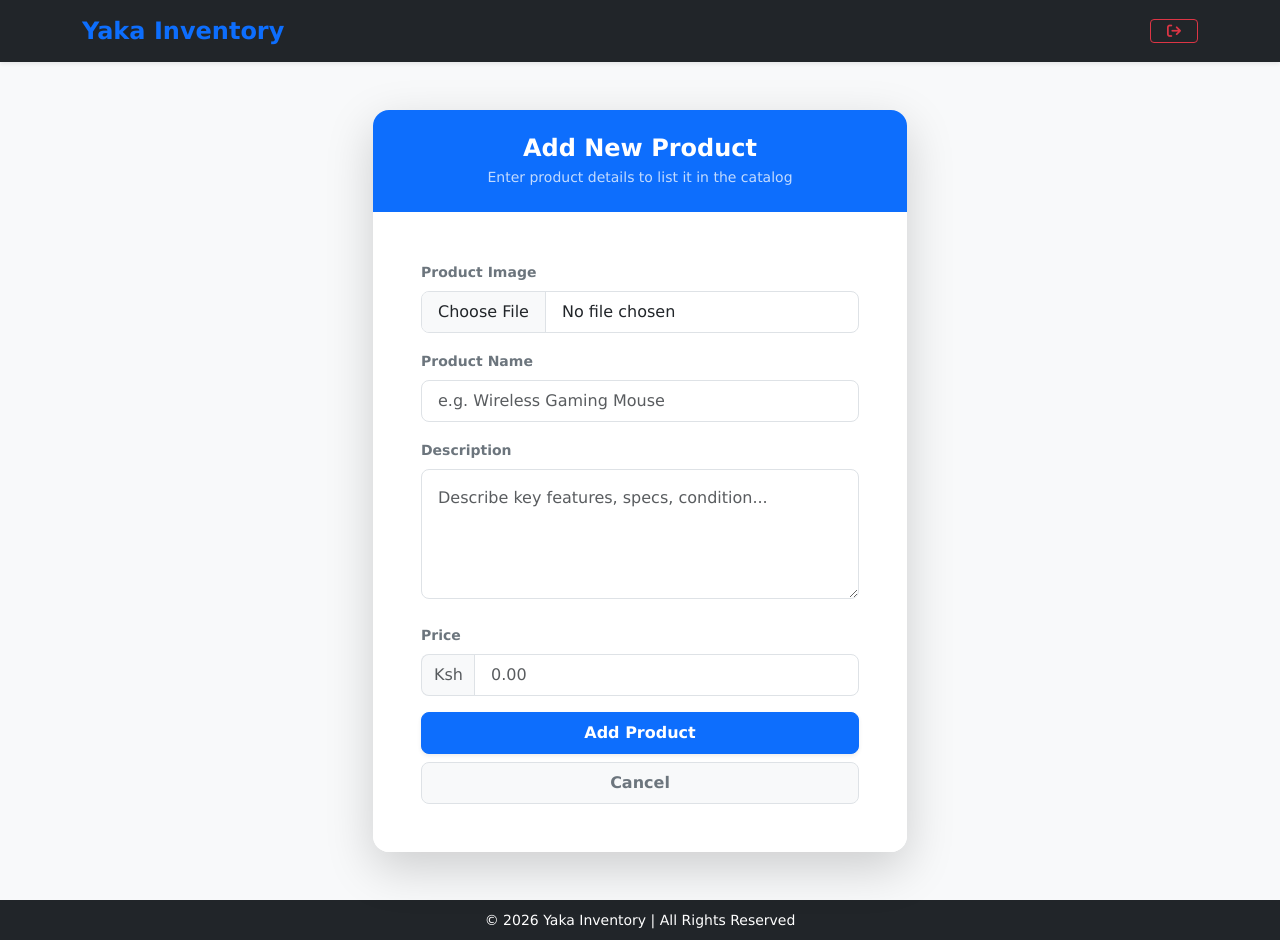
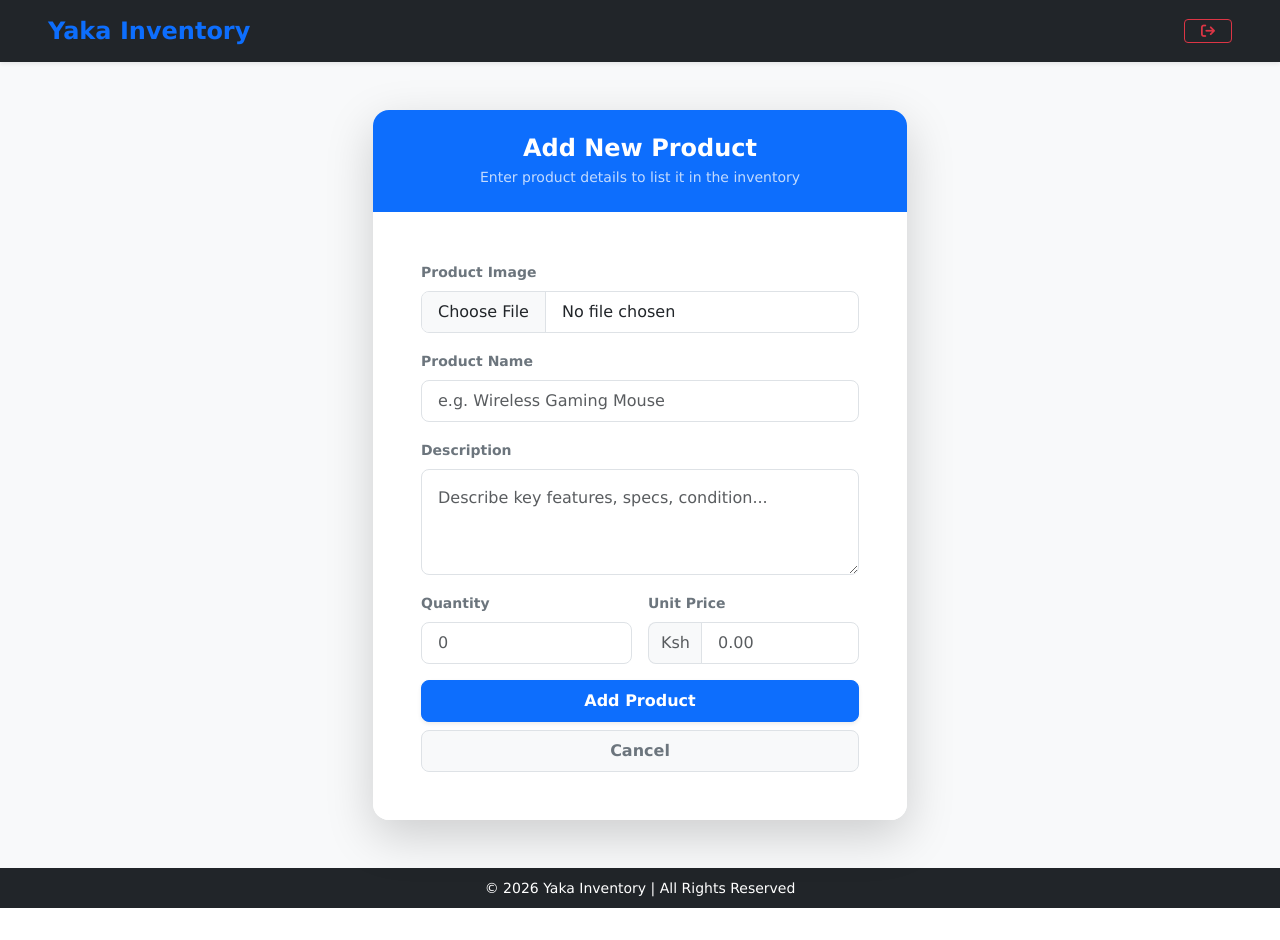
Before and after one commit to kukuabassanimeri/laraapis_frontend, a React (Vite) app: page /add in a window 1280 px wide. After the commit the page ends 908 px from the top, so only its background shows below. Built offline with nearby package versions, Linux system fonts and the light colour scheme; sample sign-in values are in the browser's storage.

Commit message:
created product searching component

```diff
--- a/src/admindashboard/AdminDashboard.jsx
+++ b/src/admindashboard/AdminDashboard.jsx
@@ -2,10 +2,12 @@ import React, { useState, useEffect } from "react";
 import { Link } from "react-router-dom";
 import "bootstrap/dist/css/bootstrap.min.css";
 import DeleteProduct from "../components/DeleteProduct";
+import SearchProduct from "../components/SearchProduct";
 
 const AdminDashboard = () => {
-  //* State variable to hold products
+  //* State variables
   const [products, setProducts] = useState([]);
+  const [searchTerm, setSearchTerm] = useState("");
   const [loading, setLoading] = useState(true);
   const [error, setError] = useState("");
 
@@ -16,13 +18,19 @@ const AdminDashboard = () => {
   //* Laravel public storage
   const STORAGE_URL = "http://127.0.0.1:8000/storage/";
 
-  //* Fetch products
-  const fetchAllProducts = async () => {
+  //* Fetch or Search Products
+  const fetchProducts = async (query = "") => {
     setLoading(true);
+    setError("");
+
     try {
       const token = localStorage.getItem("token");
 
-      const response = await fetch("http://127.0.0.1:8000/api/products", {
+      const endpoint = query.trim()
+        ? `http://127.0.0.1:8000/api/products/search/${encodeURIComponent(query.trim())}`
+        : "http://127.0.0.1:8000/api/products";
+
+      const response = await fetch(endpoint, {
         method: "GET",
         headers: {
           "Content-Type": "application/json",
@@ -46,9 +54,14 @@ const AdminDashboard = () => {
     }
   };
 
+  //* Debounce API call when typing in search input
   useEffect(() => {
-    fetchAllProducts();
-  }, []);
+    const delayDebounceFn = setTimeout(() => {
+      fetchProducts(searchTerm);
+    }, 300);
+
+    return () => clearTimeout(delayDebounceFn);
+  }, [searchTerm]);
 
   //* Open Delete Modal for specific product
   const handleOpenDeleteModal = (product) => {
@@ -68,7 +81,7 @@ const AdminDashboard = () => {
   };
 
   return (
-    <div className="container-fluid py-4 px-md-5 bg-light min-vh-100">
+    <div className="container-fluid py-4 px-3 px-md-5 bg-light min-vh-100">
       {/* Header Section */}
       <div className="d-flex flex-column flex-md-row justify-content-between align-items-md-center mb-4 border-bottom pb-3 gap-3">
         <div>
@@ -76,12 +89,20 @@ const AdminDashboard = () => {
             Manage store, view products, or perform updates
           </p>
         </div>
-        <div>
+
+        {/* Search Input Field */}
+        <div className="d-flex align-items-center gap-5">
+          <SearchProduct
+            searchTerm={searchTerm}
+            setSearchTerm={setSearchTerm}
+          />
+
           <Link
             to="/add"
-            className="btn btn-primary fw-semibold rounded-3 px-3"
+            className="btn btn-primary fw-semibold rounded-3 px-3 d-flex align-items-center gap-1"
+            title="Add New Product"
           >
-            <i className="fa-solid fa-plus"></i>{" "}
+            <i className="fa-solid fa-plus"></i>
           </Link>
         </div>
       </div>
@@ -108,7 +129,9 @@ const AdminDashboard = () => {
       {!loading && !error && products.length === 0 && (
         <div className="text-center py-5 bg-white rounded-3 shadow-sm border">
           <p className="text-muted fs-5 mb-0">
-            No products found in the database.
+            {searchTerm
+              ? `No products found matching "${searchTerm}".`
+              : "No products found in the database."}
           </p>
         </div>
       )}
@@ -128,7 +151,9 @@ const AdminDashboard = () => {
                   </th>
                   <th scope="col">Name</th>
                   <th scope="col">Description</th>
-                  <th scope="col">Price</th>
+                  <th scope="col">Quantity</th>
+                  <th scope="col">Unit Price</th>
+                  <th scope="col">Total Price</th>
                   <th
                     scope="col"
                     className="text-center"
@@ -141,12 +166,9 @@ const AdminDashboard = () => {
               <tbody>
                 {products.map((product) => (
                   <tr key={product.id}>
-                    {/* ID */}
                     <td className="ps-3 fw-bold text-secondary">
                       #{product.id}
                     </td>
-
-                    {/* Image Thumbnail */}
                     <td>
                       {product.image ? (
                         <img
@@ -164,15 +186,11 @@ const AdminDashboard = () => {
                         </div>
                       )}
                     </td>
-
-                    {/* Product Name */}
                     <td>
                       <div className="fw-semibold text-dark">
                         {product.name}
                       </div>
                     </td>
-
-                    {/* Description */}
                     <td style={{ maxWidth: "300px" }}>
                       <div
                         className="text-muted small"
@@ -186,25 +204,17 @@ const AdminDashboard = () => {
                         {product.description || "No description provided."}
                       </div>
                     </td>
-
-                    {/* Price */}
                     <td className="fw-bold text-primary">
-                      Ksh {Number(product.price).toLocaleString()}.00
+                      {Number(product.quantity).toLocaleString()}
                     </td>
-
-                    {/* Action Controls */}
+                    <td className="fw-bold text-primary">
+                      Ksh {Number(product.unit_price).toLocaleString()}.00
+                    </td>
+                    <td className="fw-bold text-primary">
+                      Ksh {Number(product.total_price).toLocaleString()}.00
+                    </td>
                     <td>
                       <div className="d-flex justify-content-center gap-2">
-                        {/* View Product */}
-                        <Link
-                          to={`/product/${product.id}`}
-                          className="btn btn-sm btn-outline-info rounded-2"
-                          title="View Details"
-                        >
-                          <i className="fa-regular fa-eye"></i>
-                        </Link>
-
-                        {/* Edit Product */}
                         <Link
                           to={`/update/${product.id}`}
                           className="btn btn-sm btn-outline-warning rounded-2"
@@ -213,7 +223,6 @@ const AdminDashboard = () => {
                           <i className="fa-solid fa-pen-to-square"></i>
                         </Link>
 
-                        {/* Delete Product */}
                         <button
                           className="btn btn-sm btn-outline-danger rounded-2"
                           title="Delete Product"
--- a/src/authentication/ProtectedRoute.jsx
+++ b/src/authentication/ProtectedRoute.jsx
@@ -17,7 +17,7 @@ const ProtectedRoute = () => {
     <>
       {/* Top Navigation Header */}
       <Navbar bg="dark" variant="dark" className="shadow-sm py-2">
-        <Container className="d-flex justify-content-between align-items-center">
+        <Container fluid className="px-3 px-md-5 d-flex justify-content-between align-items-center">
           <Navbar.Brand
             as={Link}
             to="/dashboard"
--- a/src/components/AddProduct.jsx
+++ b/src/components/AddProduct.jsx
@@ -9,7 +9,8 @@ const AddProduct = () => {
   const [productDetails, setProductDetails] = useState({
     name: "",
     description: "",
-    price: "",
+    quantity: "",
+    unit_price: "",
   });
 
   //* State to hold product image & local preview URL
@@ -30,6 +31,12 @@ const AddProduct = () => {
       .replace(/[\s_-]+/g, "-")
       .replace(/^-+|-+$/g, "");
   };
+
+  //* Calculate dynamic total price for the read-only input UI
+  const calculatedTotal = (
+    (parseFloat(productDetails.quantity) || 0) *
+    (parseFloat(productDetails.unit_price) || 0)
+  ).toFixed(2);
 
   //* Handle text input change
   const handleChange = (e) => {
@@ -59,7 +66,8 @@ const AddProduct = () => {
       formData.append("name", productDetails.name);
       formData.append("slug", createSlug(productDetails.name));
       formData.append("description", productDetails.description);
-      formData.append("price", productDetails.price);
+      formData.append("quantity", productDetails.quantity);
+      formData.append("unit_price", productDetails.unit_price);
 
       if (productImage) {
         formData.append("image", productImage);
@@ -80,7 +88,12 @@ const AddProduct = () => {
         setSuccess("Product successfully added");
 
         //* Reset form state
-        setProductDetails({ name: "", description: "", price: "" });
+        setProductDetails({
+          name: "",
+          description: "",
+          quantity: "",
+          unit_price: "",
+        });
         setProductImage(null);
         setImagePreview(null);
 
@@ -110,7 +123,7 @@ const AddProduct = () => {
             <div className="card-header bg-primary text-white text-center py-4 border-0">
               <h4 className="fw-bold mb-1">Add New Product</h4>
               <p className="small mb-0 opacity-75">
-                Enter product details to list it in the catalog
+                Enter product details to list it in the inventory
               </p>
             </div>
 
@@ -131,7 +144,6 @@ const AddProduct = () => {
                   className="alert alert-danger d-flex align-items-center rounded-3 p-3 mb-4"
                   role="alert"
                 >
-                  <span className="me-2">⚠️</span>
                   <div>{error}</div>
                 </div>
               )}
@@ -189,7 +201,7 @@ const AddProduct = () => {
                 </div>
 
                 {/* Product Description */}
-                <div className="mb-4">
+                <div className="mb-3">
                   <label
                     htmlFor="description"
                     className="form-label small fw-semibold text-secondary"
@@ -200,7 +212,7 @@ const AddProduct = () => {
                   <textarea
                     id="description"
                     name="description"
-                    rows={4}
+                    rows={3}
                     placeholder="Describe key features, specs, condition..."
                     value={productDetails.description}
                     onChange={handleChange}
@@ -209,29 +221,54 @@ const AddProduct = () => {
                   />
                 </div>
 
-                {/* Product Price */}
-                <div className="mb-3">
+                {/* Quantity & Unit Price Row */}
+                <div className="row g-3 mb-3">
+                  {/* Quantity */}
+                  <div className="col-md-6">
                     <label
-                    htmlFor="price"
+                      htmlFor="quantity"
                       className="form-label small fw-semibold text-secondary"
                     >
-                    Price
+                      Quantity
+                    </label>
+                    <input
+                      type="number"
+                      id="quantity"
+                      name="quantity"
+                      min="0"
+                      placeholder="0"
+                      value={productDetails.quantity}
+                      onChange={handleChange}
+                      required
+                      className="form-control form-control-lg fs-6 py-2 rounded-3"
+                    />
+                  </div>
+
+                  {/* Unit Price */}
+                  <div className="col-md-6">
+                    <label
+                      htmlFor="unit_price"
+                      className="form-label small fw-semibold text-secondary"
+                    >
+                      Unit Price
                     </label>
                     <div className="input-group">
-                    <span className="input-group-text bg-light text-muted border-end-0 rounded-start-3">
+                      <span className="input-group-text bg-light text-muted border-end-0 rounded-start-3 fs-6">
                         Ksh
                       </span>
                       <input
                         type="number"
-                      id="price"
-                      name="price"
+                        id="unit_price"
+                        name="unit_price"
                         step="0.01"
+                        min="0"
                         placeholder="0.00"
-                      value={productDetails.price}
+                        value={productDetails.unit_price}
                         onChange={handleChange}
                         required
                         className="form-control form-control-lg fs-6 py-2 rounded-end-3"
                       />
+                    </div>
                   </div>
                 </div>
 
--- /dev/null
+++ b/src/components/SearchProduct.jsx
@@ -0,0 +1,35 @@
+import React from "react";
+
+const SearchProduct = ({ searchTerm, setSearchTerm }) => {
+  return (
+    <div className="position-relative" style={{ minWidth: "250px" }}>
+      <input
+        type="text"
+        className="form-control form-control-sm pe-4 ps-4 rounded-3"
+        placeholder="Search products by name..."
+        value={searchTerm}
+        onChange={(e) => setSearchTerm(e.target.value)}
+      />
+      {/* Search Icon */}
+      <span
+        className="position-absolute top-50 start-0 translate-middle-y ms-2 text-muted small"
+        style={{ pointerEvents: "none" }}
+      >
+        <i className="fa-solid fa-magnifying-glass"></i>
+      </span>
+
+      {/* Clear Button */}
+      {searchTerm && (
+        <button
+          type="button"
+          className="btn btn-link btn-sm position-absolute top-50 end-0 translate-middle-y text-muted text-decoration-none pe-2"
+          onClick={() => setSearchTerm("")}
+        >
+          &times;
+        </button>
+      )}
+    </div>
+  );
+};
+
+export default SearchProduct;
```
Also changed, not shown: src/components/EditProduct.jsx (added, +11 -0 lines). Lines whose indentation alone changed are shown as unchanged.
